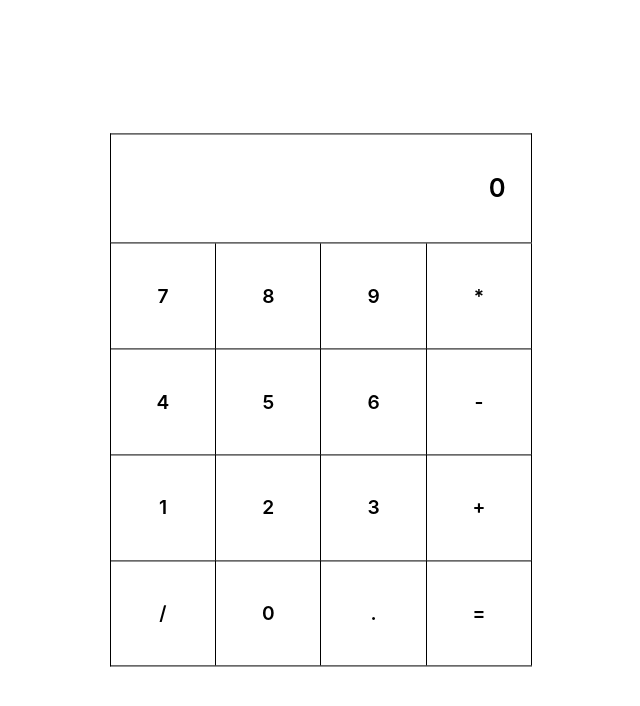
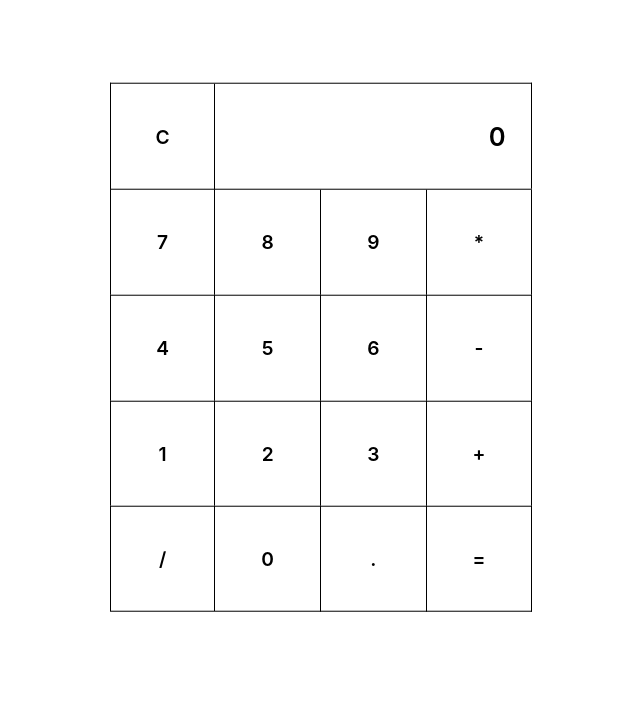
Before and after one commit to MarekSzczepanski/react-calculator, a React (Create React App) app: page / in a window 1280 px wide. Shown: the top 706 px of the page, without its empty margins (319-959 px from the left). Built offline with nearby package versions, Linux system fonts and the light colour scheme; the HTML template or start-up script is replaced by a standard one.

Commit message:
add clear button

```diff
--- a/src/App.jsx
+++ b/src/App.jsx
@@ -8,6 +8,7 @@ const ANIMATE = 'animate';
 const DISPLAY = 'display';
 const OPERATION = 'operation';
 const COUNT = 'count';
+const CLEAR = 'clear';
 
 const press_button_reducer = (state, action) => {
   switch (action.type) {
@@ -28,6 +29,8 @@ const calculation_reducer = (state, action) => {
       return {...state, current_operation: action.value};
     case COUNT:
       return {...state, value_to_count: action.value};
+    case CLEAR:
+      return {...state, value_to_display: 0, value_to_count: null};
     default:
       return state;
   }
@@ -143,6 +146,8 @@ const App = () => {
   }, [press_button_state.button_being_pressed]);
 
   const handle_press_button = (e) => {
+    if (e.target.textContent === 'C') return calculation_dispatch({type: CLEAR});
+
     press_button_dispatch({type: PRESS, value: e.target.textContent});
   }
 
--- a/src/BUTTONS/BUTTON/button.css
+++ b/src/BUTTONS/BUTTON/button.css
@@ -22,6 +22,13 @@
     border-bottom: 1px;
     border-left: 0;
 } .calculator-button.row3 {
-    border-bottom: 0;
     border-left: 0;
+} .calculator-button.row-1 {
+    transform: translateY(-500%);
+    border: 0;
+    border-right: solid 1px #000;
+} .calculator-button.row-1:hover {
+    border-bottom: solid 1px #000;
+} .calculator-button:nth-child(4n+1) {
+    border-left: solid 1px #000;
 }
--- a/src/BUTTONS/BUTTONS.jsx
+++ b/src/BUTTONS/BUTTONS.jsx
@@ -20,6 +20,7 @@ function BUTTONS({button_being_animated, press_button}) {
     {name: 0, row: 3},
     {name: '.', row: 3},
     {name: '=', row: 3},
+    {name: 'C', row: -1},
   ];
 
   return (
--- a/src/BUTTONS/buttons.css
+++ b/src/BUTTONS/buttons.css
@@ -2,6 +2,5 @@
     display: grid;
     grid-template-columns: 1fr 1fr 1fr 1fr;
     width: 33vw;
-    border: 1px solid black;
-    border-right: 0;
+    border-top: 1px solid black;
 }
--- a/src/RESULT/result.css
+++ b/src/RESULT/result.css
@@ -3,7 +3,7 @@
     justify-content: flex-end;
     align-items: center;
     width: 33vw;
-    height: 8.5vw;
+    height: 8.25vw;
     padding-right: 2%;
     border: solid 1px #000;
     border-bottom: 0;
```
